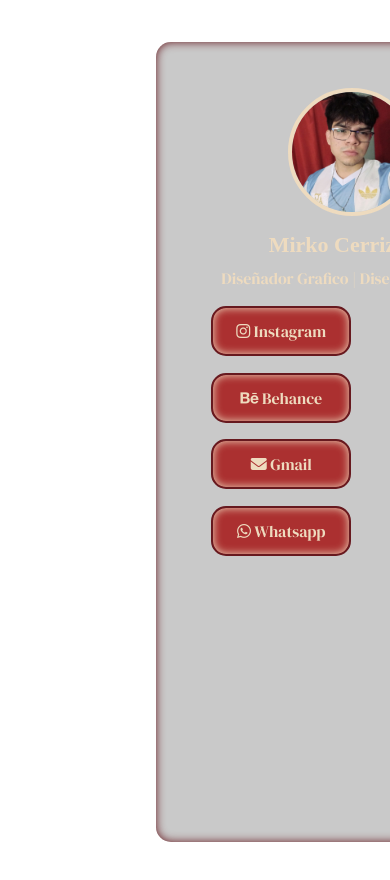
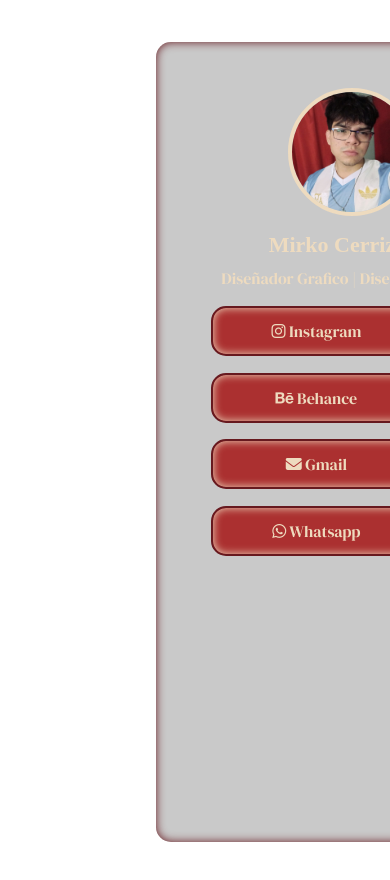
Before and after one commit to mirkeno/Mirko-Cerrizuela-Linktree, a plain HTML site: page index.html in a window 390 px wide. Shown: the top 880 px of the page. Drawn offline with Linux system fonts and the light colour scheme; a web font is replaced by a local one.

Commit message:
Update estilo.css

```diff
--- a/estilo.css
+++ b/estilo.css
@@ -78,6 +78,7 @@ h1{
     width: 90%;
     padding: 20px;
     border-radius: 15px;
+      margin-left: 40%;
   }
 
   .img-principal {
@@ -98,7 +99,7 @@ h1{
   .link {
     font-size: 16px;
     padding: 12px;
-    width: 40%;
+    width: 60%;
   }
 
   body {
```
